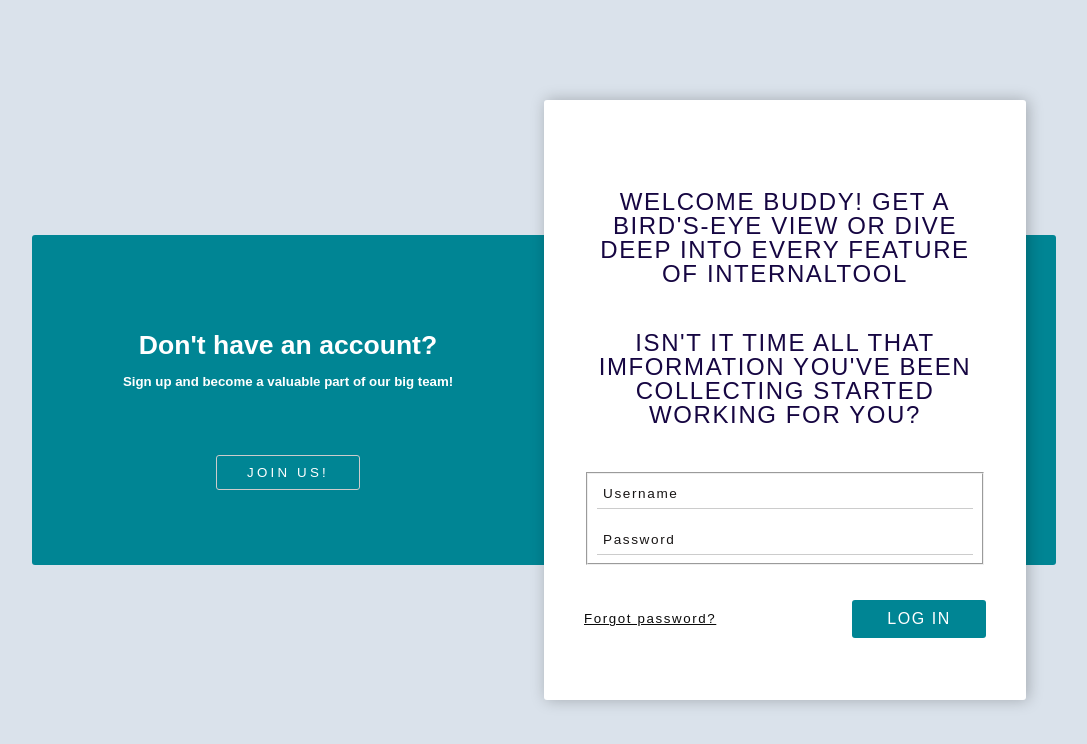
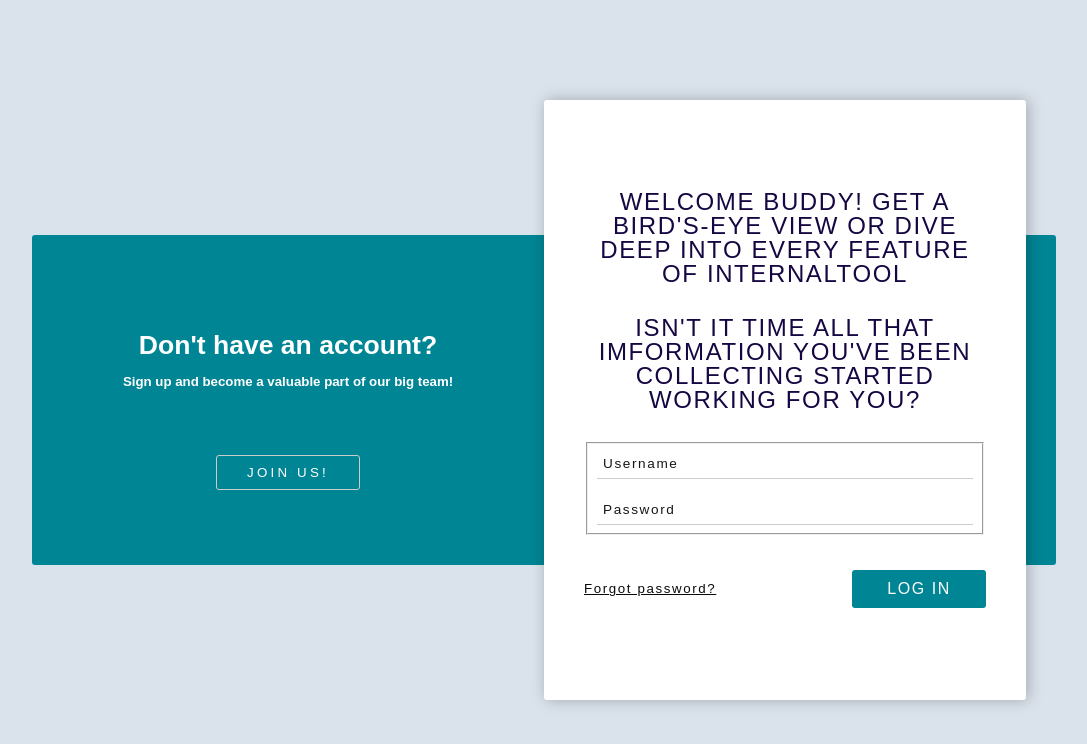
Before and after one commit to VahMats/WorkForce2, a React (Create React App) app in the folder frontend/: page /auth in a window 1280 px wide. Shown: the top 744 px of the page, without its empty margins (96-1183 px from the left). Built offline with nearby package versions, Linux system fonts and the light colour scheme.

Commit message:
changed styles

```diff
--- a/frontend/src/components/Login/Login.css
+++ b/frontend/src/components/Login/Login.css
@@ -174,7 +174,7 @@ input::placeholder {
   transition: opacity 0.4s ease-in-out, visibility 0.4s ease-in-out;
 }
 .user_options-forms .forms_title {
-  margin-bottom: 45px;
+  margin-bottom: 30px;
   font-size: 1.5rem;
   font-weight: 200;
   line-height: 1em;
```
